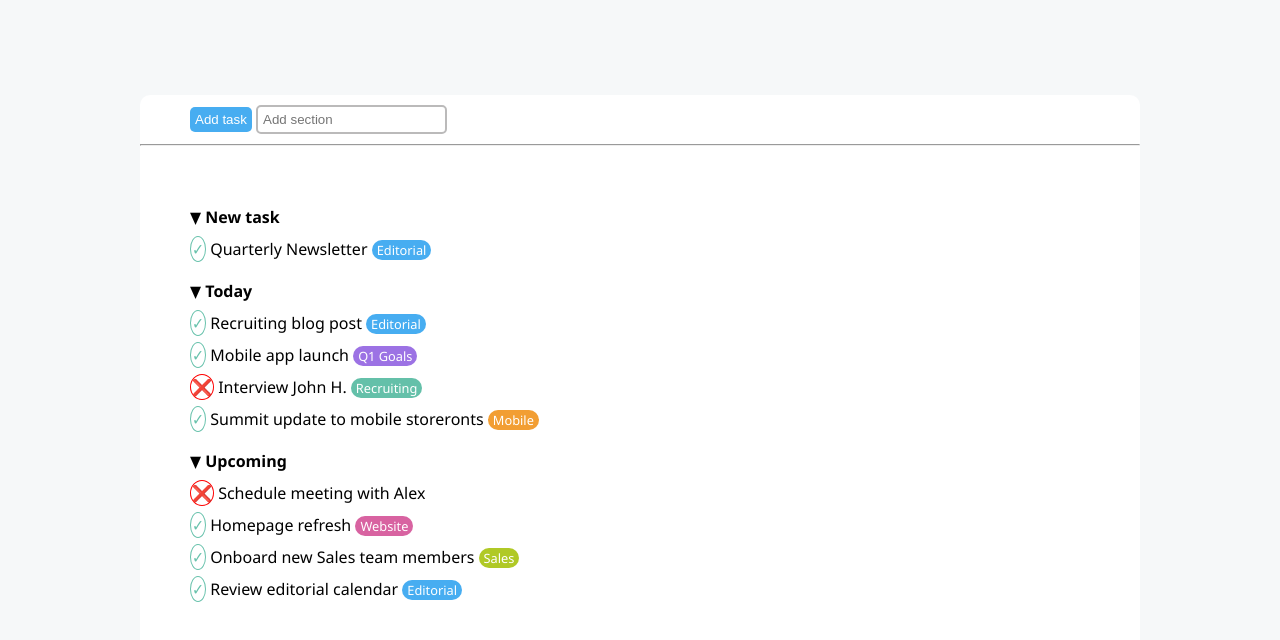
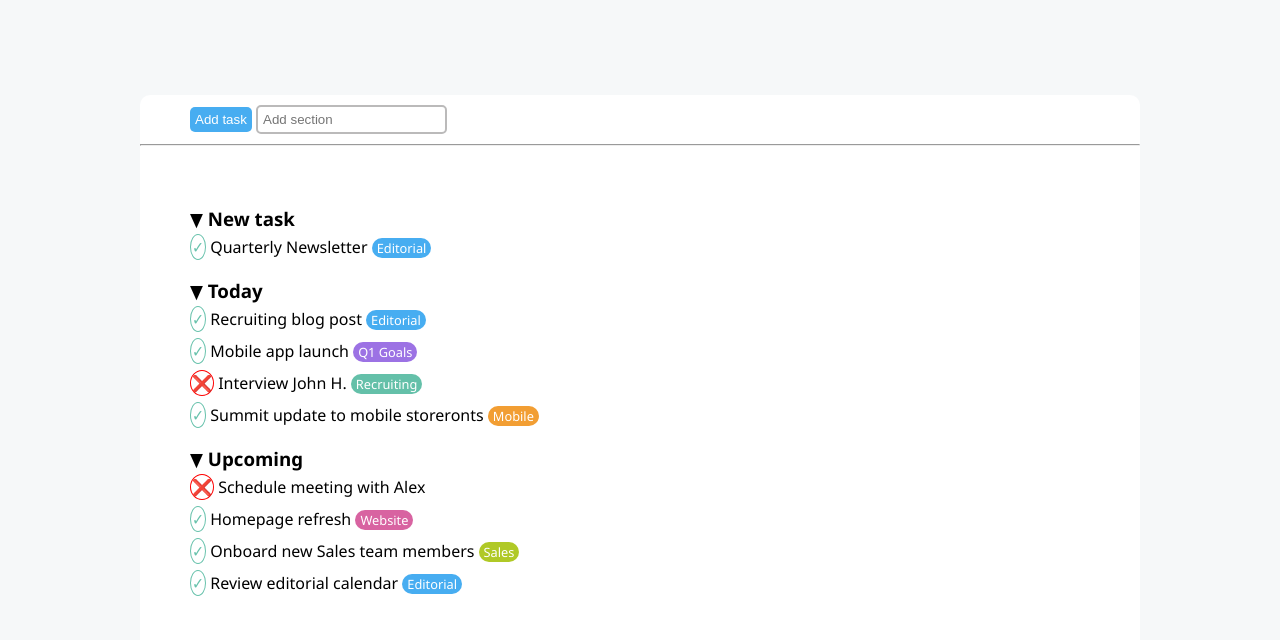
Before and after one commit to Fraianni/html-css-toboolist, a plain HTML site: page index.html in a window 1280 px wide. Shown: the part 90-730 px from the top of the page. Drawn offline with Linux system fonts and the light colour scheme.

Commit message:
Correzione liste

```diff
--- a/css/style.css
+++ b/css/style.css
@@ -64,6 +64,10 @@ section {
     padding: 50px;
 }
 
+h3 {
+    padding-bottom: 5px;
+}
+
 .list {
     list-style: none;
     margin-bottom: 20px;
--- a/index.html
+++ b/index.html
@@ -24,16 +24,16 @@
             <hr>
 
             <section>
+                <h3>&#9660 <strong>New task</strong></h3>
                 <ul class="list">
-                    <li>&#9660 <strong>New task</strong></li>
                     <li>
                         <span class="rounded check-col">&#10003</span> Quarterly Newsletter <span
                             class=" lab-col1 label">Editorial</span>
                     </li>
                 </ul>
 
+                <h3>&#9660 <strong>Today </strong></h3>
                 <ul class="list">
-                    <li>&#9660 <strong>Today </strong></li>
                     <li>
                         <span class="rounded check-col">&#10003</span> Recruiting blog post <span
                             class=" lab-col1 label">Editorial</span>
@@ -51,8 +51,8 @@
 
                 </ul>
 
+                <h3>&#9660 <strong>Upcoming</strong></h3>
                 <ul class="list">
-                    <li>&#9660 <strong>Upcoming</strong></li>
                     <li><span class="rounded no-col">&#10060</span> Schedule meeting with Alex</li>
                     <li>
                         <span class="rounded check-col">&#10003</span> Homepage refresh <span
```
